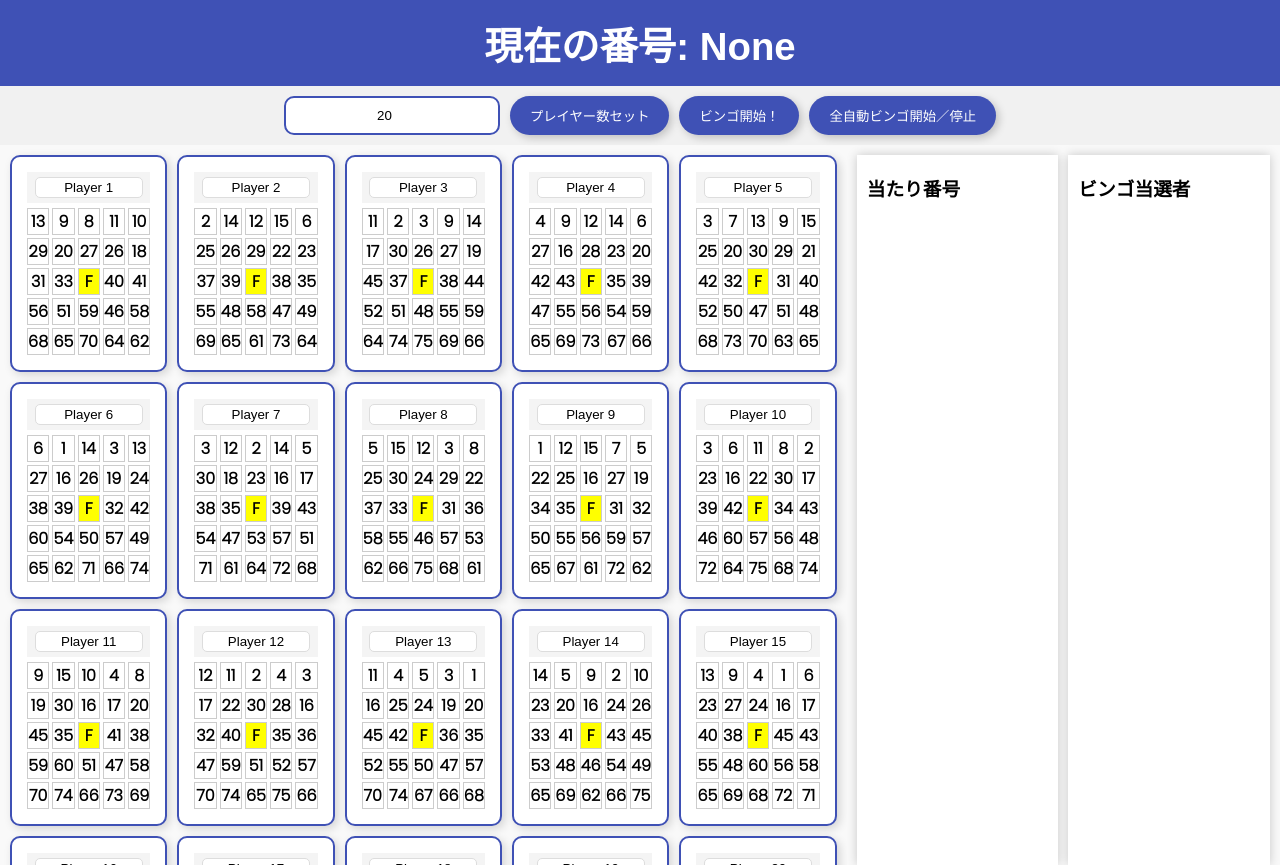
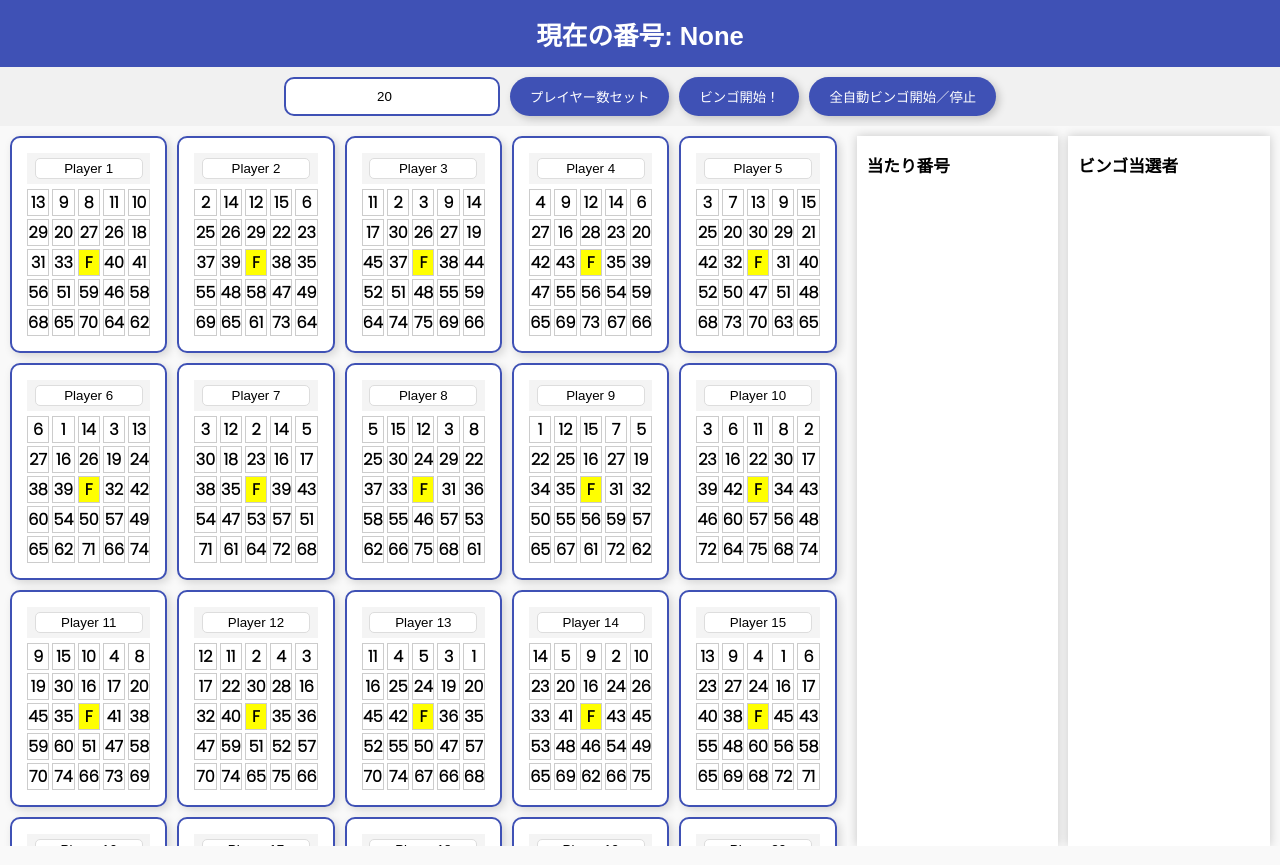
Before and after one commit to Supersilvia145/bingo, a website: page index.html in a window 1280 px wide. Drawn offline with Linux system fonts and the light colour scheme.

Commit message:
Add files via upload

```diff
--- a/index.html
+++ b/index.html
@@ -17,7 +17,7 @@
       color: white;
       text-align: center;
       padding: 15px;
-      font-size: clamp(1.5rem, 3vw, 2.5rem);
+      font-size: clamp(1.5rem, 2vw, 2.5rem);
       font-weight: bold;
     }
     .controls {
@@ -148,6 +148,8 @@
       padding: 0px 10px 10px 10px;  /* 上側のpaddingを1pxに縮小 */
       flex: 1;
       height: 100%;
+      max-height: calc(100vh - 100px); /* リストの最大高さを設定（適宜変更可能） */
+      overflow-y: auto; /* スクロール可能にする */
     }
 
     /* 追加部分 */
@@ -156,12 +158,22 @@
       padding-left: 0;
       margin: 0;
     }
+
+.history-list h3,
+.bingo-list h3 {
+  font-size: 1.3vw;  /* ここを変更 */
+  font-weight: bold;
+  margin-bottom: 10px;
+}
+
     .history-list {
       background-color: white;
       box-shadow: 0 0 10px rgba(0, 0, 0, 0.2);
       padding: 0px 10px 10px 10px;  /* 上側のpaddingを1pxに縮小 */
       flex: 1;
       height: 100%;
+      max-height: calc(100vh - 100px); /* リストの最大高さを設定（適宜変更可能） */
+      overflow-y: auto; /* スクロール可能にする */
     }
     .history-list ul {
       display: grid;
```
